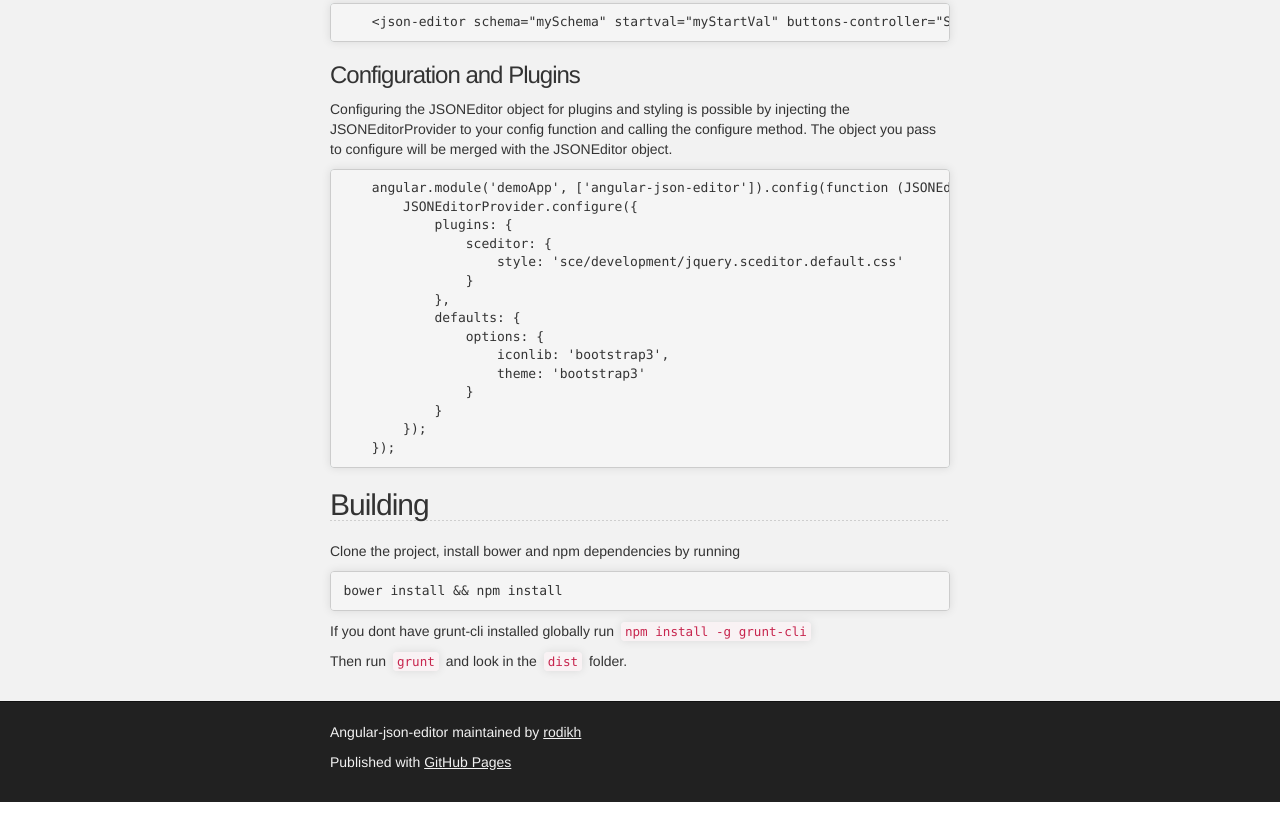
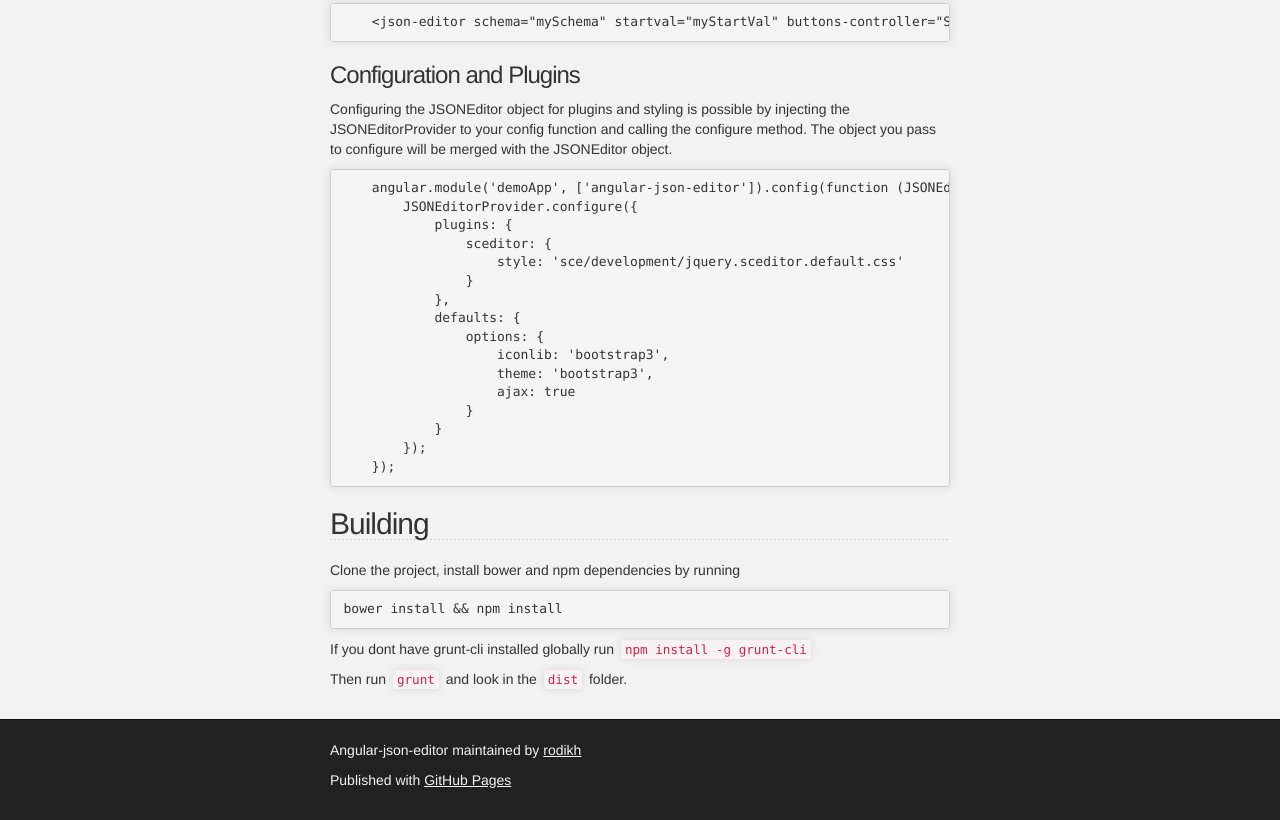
Before and after one commit to rodikh/angular-json-editor, a website: page index.html in a window 1280 px wide. Shown: the part 1566-2386 px from the top of the page. Drawn offline with Linux system fonts and the light colour scheme.

Commit message:
bumped json-editor dependency, added ajax example to readme

```diff
--- a/index.html
+++ b/index.html
@@ -157,7 +157,9 @@
                     iconlib<span class="pl-k">:</span> <span class="pl-s1"><span class="pl-pds">'</span>bootstrap3<span
                     class="pl-pds">'</span></span>,
                     theme<span class="pl-k">:</span> <span class="pl-s1"><span class="pl-pds">'</span>bootstrap3<span
-                    class="pl-pds">'</span></span>
+                    class="pl-pds">'</span></span>,
+                    ajax<span class="pl-k">:</span> <span class="pl-s1"><span class="pl-pds"></span>true<span
+                    class="pl-pds"></span></span>
                 }
             }
         });
```
